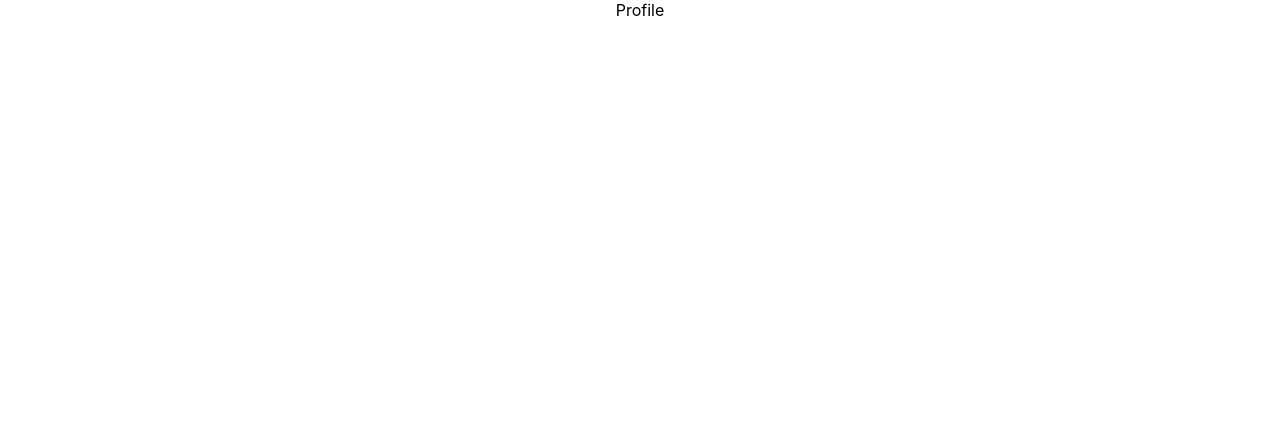
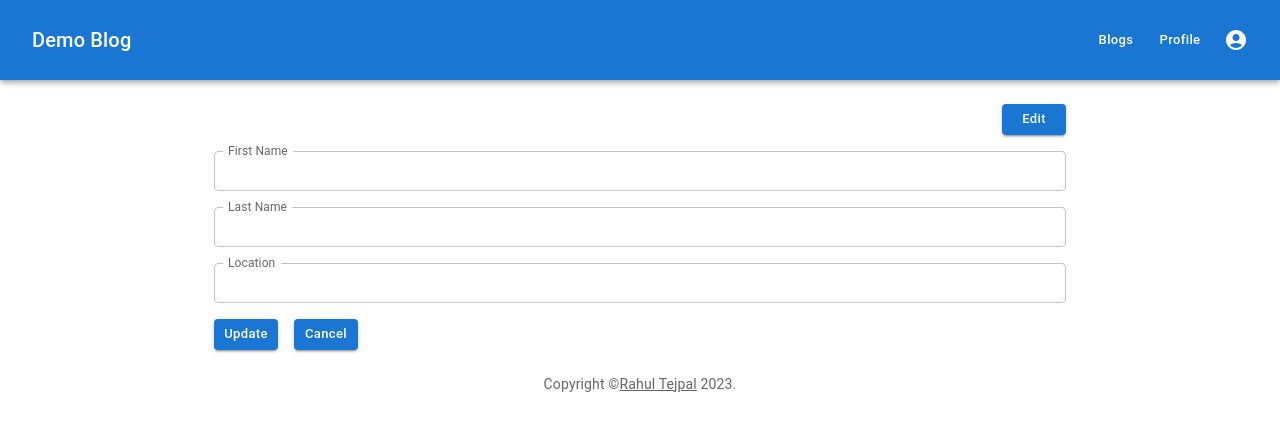
Before and after one commit to RahulTejpal/NewBlog, a React (Create React App) app in the folder client/: page /profile in a window 1280 px wide. Shown: the top 430 px of the page. Built offline with nearby package versions, Linux system fonts and the light colour scheme; sample sign-in values are in the browser's storage.

Commit message:
Profile created

```diff
--- a/client/src/context/ContextActions.js
+++ b/client/src/context/ContextActions.js
@@ -15,6 +15,8 @@
 export const BLOG_DELETE = 'BLOG_DELETE';
 export const GET_BLOG_BY_ID = 'GET_BLOG_BY_ID';
 export const CLEAR_BLOGS = 'CLEAR_BLOGS';
+export const CLEAR_CURRENT_BLOG  = 'CLEAR_CURRENT_BLOG';
+
 
 
 //THIS GIVES US A BRIDGE BETWEEN FRONT-END AND BACK-END
--- a/client/src/context/blog_context/BlogState.js
+++ b/client/src/context/blog_context/BlogState.js
@@ -10,6 +10,7 @@
         blogs: null,
         currentBlog: null,
         toasts: null,
+        blogCreated: false
     }
 
     const [state,dispatch] = useReducer(blogReducer,initialState);
@@ -106,7 +107,11 @@
         }
     }
 
-    const clearErrors = async () => {}
+    const clearErrors = async () => {
+        dispatch({
+            type: ActionTypes.CLEAR_ERRORS,
+        })
+    }
 
     const clearBlogs = async () => {
         dispatch({
@@ -114,13 +119,18 @@
         })
     }
 
-
+    const clearCurrentBlog = () =>{
+        dispatch({type: ActionTypes.CLEAR_CURRENT_BLOG})
+    }
 
     return(
         <BlogContext.Provider value={{
             blogs: state.blogs,
             currentBlog: state.currentBlog,
             toasts: state.toasts,
+            blogCreated: state.blogCreated,
+
+            clearCurrentBlog,
             getBlogs,
             getBlogById,
             createBlog,
--- a/client/src/context/blog_context/blogReducer.js
+++ b/client/src/context/blog_context/blogReducer.js
@@ -6,6 +6,7 @@
             let blogs = state.blogs ? state.blogs :[]; //checks if the state.blogs array exists, and if not, sets it to an empty array.
             return{
                 ...state,
+                blogCreated: true,
                 currentBlog: action.payload,
                 blogs: [...blogs,action.payload]
             }
@@ -46,6 +47,11 @@
                 ...state,
                 toasts: null
             }
+        case ActionTypes.CLEAR_CURRENT_BLOG:
+            return{
+                    ...state,
+                    currentBlog: null
+                }
 
         case ActionTypes.CLEAR_BLOGS:
                 return{
--- a/client/src/pages/NewBlog.jsx
+++ b/client/src/pages/NewBlog.jsx
@@ -21,7 +21,7 @@
     const navigate = useNavigate()
 
     const [newBlog, setNewBlog] = useState({title:'',content: ''});
-    const {toasts,clearErrors,createBlog,blogs,getBlogs} = useBlog();
+    const {toasts,clearErrors,createBlog,blogs,getBlogs, clearCurrentBlog, blogCreated,currentBlog} = useBlog();
     const [onGenerate, setOnGenerate] = useState(false);//default value of checkbox
 
 
@@ -35,7 +35,12 @@
             })
             clearErrors()
         }
-    },[toasts,clearErrors,blogs,getBlogs]);
+
+        if(blogCreated){
+            const id = currentBlog._id
+            navigate(`/blogs/${id}`)
+        }
+    },[toasts,clearErrors,blogs,getBlogs,blogCreated,currentBlog,navigate]);
 
     const handleSave = () => {
         if(newBlog.title.length>0 && newBlog.content.length>0){
--- a/client/src/pages/Profile.jsx
+++ b/client/src/pages/Profile.jsx
@@ -1,7 +1,51 @@
-import React from 'react'
+import {useState, useEffect} from 'react'
+import{
+    Container, Stack, TextField, Box, Button
+} from '@mui/material'
+
+import { useAuth } from '../middleware/contextHooks'
+
+//------------------region-----componenets-----------
+import MainContainer from '../components/MainContainer'
+//---------------------end region--------------------
 
 export default function Profile(){
+    const [profile,setProfile] = useState({})//variable to hold our user
+
     return(
-        <div>Profile</div>
+
+        <MainContainer>
+            <Container maxWidth="md" sx={{my: 3}}>
+                <Stack spacing={2}>
+                    <Box sx={{display: 'flex', justifyContent:'flex-end'}}>
+                        <Button>Edit</Button>
+                    </Box>
+
+                    <TextField
+                        label="First Name" name='firstName'
+                        value={profile.firstName}
+                        onChange={(e)=> setProfile({...profile, firstName: e.target.value})}
+                    />
+
+                    <TextField
+                        label="Last Name" name='lastName'
+                        value={profile.lastName}
+                        onChange={(e)=> setProfile({...profile, lastName: e.target.value})}
+                    />
+
+                    <TextField
+                        label="Location" name='location'
+                        value={profile.location}
+                        onChange={(e)=> setProfile({...profile, location: e.target.value})}
+                    />
+
+                    <Stack spacing={2} direction='row'>
+                        <Button>Update</Button>
+                        <Button>Cancel</Button>
+                    </Stack>
+
+                </Stack>
+            </Container>
+        </MainContainer>
     )
 }
```
